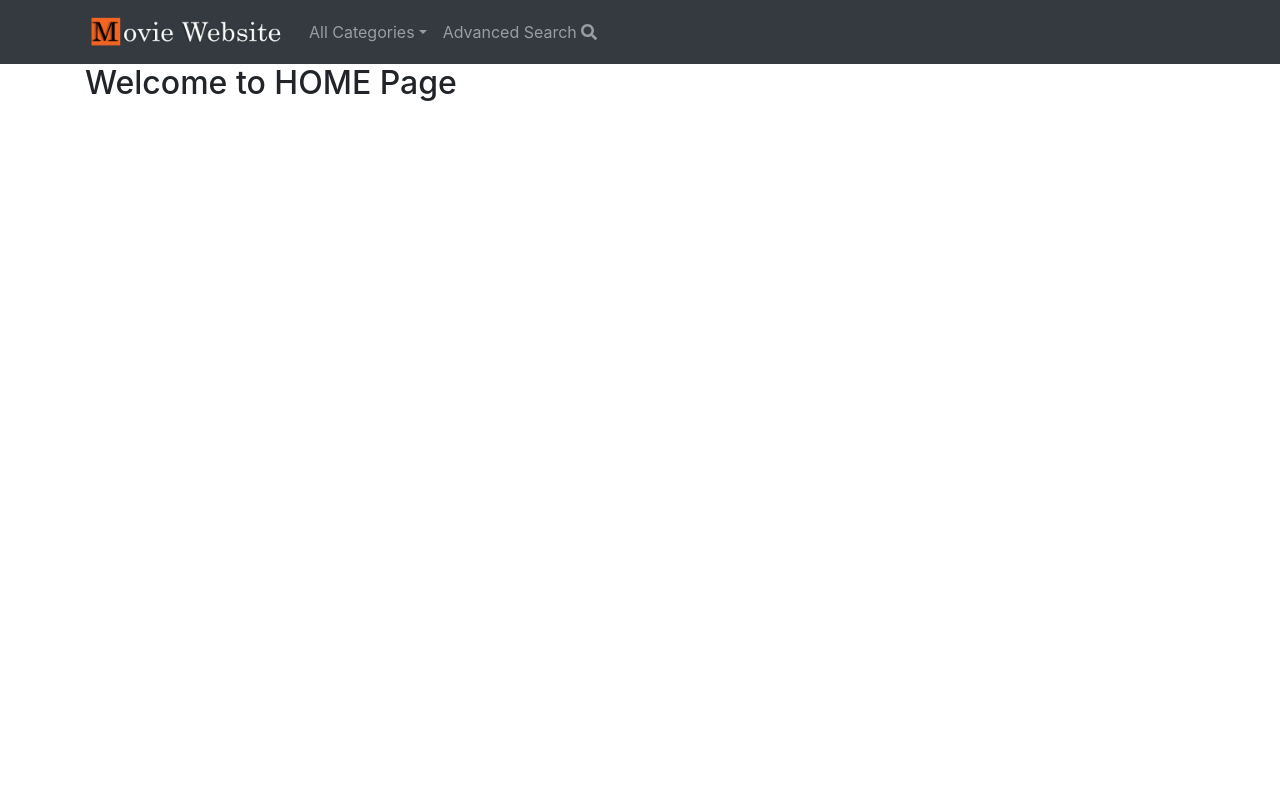
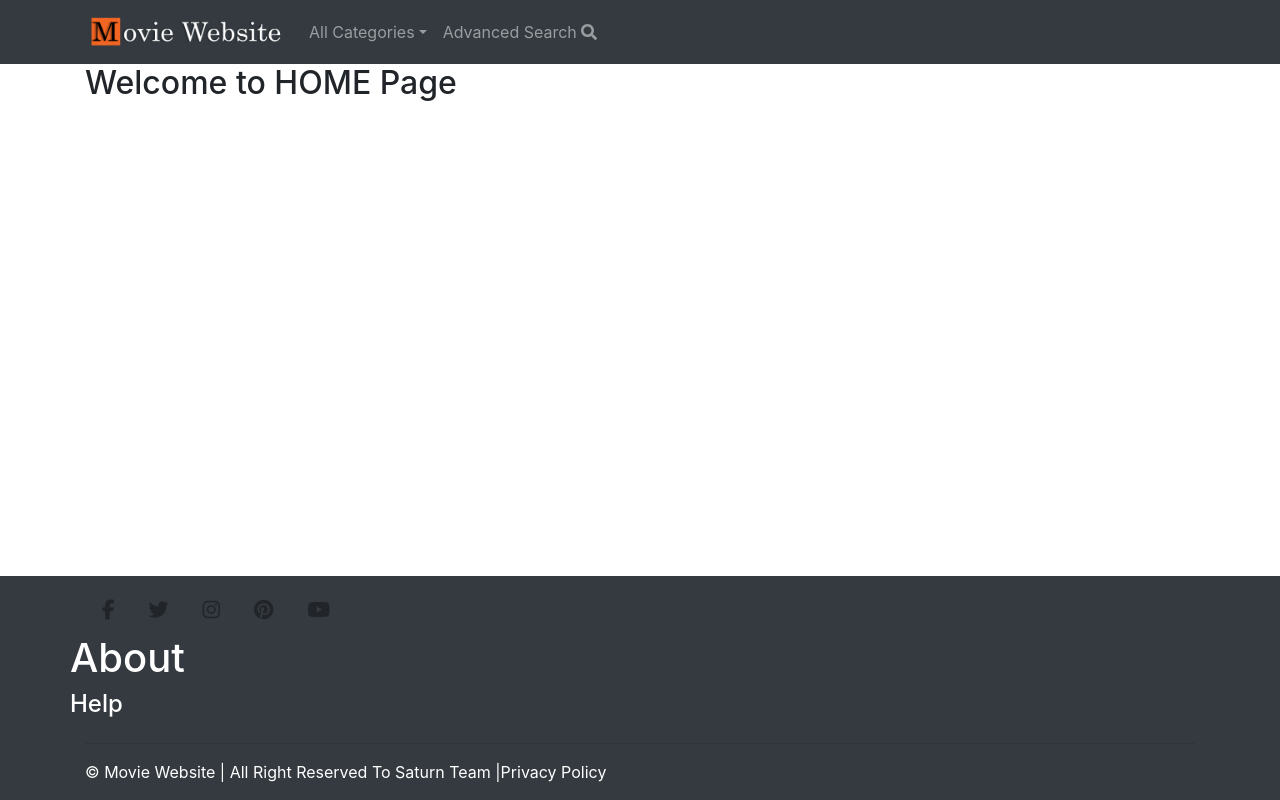
Before and after one commit to vasiluca32/Luca, a React (Create React App) app: page / in a window 1280 px wide. Built offline with nearby package versions, Linux system fonts and the light colour scheme.

Commit message:
adding the footer

```diff
--- a/package.json
+++ b/package.json
@@ -10,6 +10,7 @@
     "@testing-library/react": "^9.5.0",
     "@testing-library/user-event": "^7.2.1",
     "bootstrap": "^4.4.1",
+    "mdbreact": "^4.25.4",
     "react": "^16.13.1",
     "react-dom": "^16.13.1",
     "react-native-vector-icons": "^6.6.0",
--- a/public/index.html
+++ b/public/index.html
@@ -5,14 +5,28 @@
     <link rel="icon" href="./src/images/m logo.png" />
     <meta name="viewport" content="width=device-width, initial-scale=1" />
     <meta name="theme-color" content="#000000" />
-    <script src="https://code.jquery.com/jquery-3.4.1.slim.min.js" integrity="sha384-J6qa4849blE2+poT4WnyKhv5vZF5SrPo0iEjwBvKU7imGFAV0wwj1yYfoRSJoZ+n" crossorigin="anonymous"></script>
-<script src="https://cdn.jsdelivr.net/npm/popper.js@1.16.0/dist/umd/popper.min.js" integrity="sha384-Q6E9RHvbIyZFJoft+2mJbHaEWldlvI9IOYy5n3zV9zzTtmI3UksdQRVvoxMfooAo" crossorigin="anonymous"></script>
-<script src="https://stackpath.bootstrapcdn.com/bootstrap/4.4.1/js/bootstrap.min.js" integrity="sha384-wfSDF2E50Y2D1uUdj0O3uMBJnjuUD4Ih7YwaYd1iqfktj0Uod8GCExl3Og8ifwB6" crossorigin="anonymous"></script>
+    <script
+      src="https://kit.fontawesome.com/a802619222.js"
+      crossorigin="anonymous"
+    ></script>
+    <script
+      src="https://code.jquery.com/jquery-3.4.1.slim.min.js"
+      integrity="sha384-J6qa4849blE2+poT4WnyKhv5vZF5SrPo0iEjwBvKU7imGFAV0wwj1yYfoRSJoZ+n"
+      crossorigin="anonymous"
+    ></script>
+    <script
+      src="https://cdn.jsdelivr.net/npm/popper.js@1.16.0/dist/umd/popper.min.js"
+      integrity="sha384-Q6E9RHvbIyZFJoft+2mJbHaEWldlvI9IOYy5n3zV9zzTtmI3UksdQRVvoxMfooAo"
+      crossorigin="anonymous"
+    ></script>
+    <script
+      src="https://stackpath.bootstrapcdn.com/bootstrap/4.4.1/js/bootstrap.min.js"
+      integrity="sha384-wfSDF2E50Y2D1uUdj0O3uMBJnjuUD4Ih7YwaYd1iqfktj0Uod8GCExl3Og8ifwB6"
+      crossorigin="anonymous"
+    ></script>
     <title>Movie Website</title>
   </head>
   <body>
-
- <div id="root"></div>
-
+    <div id="root"></div>
   </body>
 </html>
--- a/src/App.css
+++ b/src/App.css
@@ -0,0 +1,11 @@
+.page-container {
+  display: flex;
+  flex-direction: column;
+  min-height: 100vh;
+}
+.content-wrap {
+  flex: 1;
+  height: 50px;
+  align-items: center;
+  justify-content: center;
+}
--- a/src/App.js
+++ b/src/App.js
@@ -1,12 +1,16 @@
 import React, { Component } from "react";
 import "./App.css";
 import Header from "./components/Header";
+import Footer from "./components/Footer";
 
 class App extends Component {
   render() {
     return (
-      <div className="App">
-        <Header />
+      <div className="page-container">
+        <div className="content-wrap">
+          <Header />
+        </div>
+        <Footer />
       </div>
     );
   }
--- /dev/null
+++ b/src/components/Footer.css
@@ -0,0 +1,8 @@
+.main-footer {
+  color: white;
+  background-color: #343a40;
+  padding-top: 10px;
+  position: relative;
+  bottom: 0;
+  align-items: center;
+}
--- /dev/null
+++ b/src/components/Footer.js
@@ -0,0 +1,92 @@
+import React from "react";
+import { MDBIcon, MDBContainer, MDBBtn } from "mdbreact";
+
+import "./Footer.css";
+
+const Footer = () => {
+  return (
+    <div className="main-footer">
+      <div className="container">
+        <div className="row">
+          <MDBContainer>
+            <MDBBtn size="lg" tag="a" floating social="fb">
+              <MDBIcon fab icon="facebook-f" />
+            </MDBBtn>
+            <MDBBtn size="lg" tag="a" floating social="tw">
+              <MDBIcon fab icon="twitter" />
+            </MDBBtn>
+            <MDBBtn size="lg" tag="a" floating social="ins">
+              <MDBIcon fab icon="instagram" />
+            </MDBBtn>
+            <MDBBtn size="lg" tag="a" floating social="pin">
+              <MDBIcon fab icon="pinterest" />
+            </MDBBtn>
+            <MDBBtn size="lg" tag="a" floating social="yt">
+              <MDBIcon fab icon="youtube" />
+            </MDBBtn>
+          </MDBContainer>
+        </div>
+        <div className="row">
+          <h1>About</h1>
+        </div>
+        <div className="row">
+          <h4>Help</h4>
+        </div>
+
+        <hr />
+        <div className="row">
+          <p className="col-sm">
+            &copy; {new Date().getFullYear} Movie Website | All Right Reserved
+            To Saturn Team |Privacy Policy
+          </p>
+        </div>
+      </div>
+    </div>
+  );
+};
+
+export default Footer;
+
+// const Footer = () => {
+//     return (
+//       <div className="main-footer">
+//         <div className="container">
+//           <div className="row">
+//             {/* Colum1 */}
+//             <div className="col-sm">
+//               <h1>Movie website</h1>
+//             </div>
+//             {/* Colum2 */}
+//             <div className="col-sm">
+//               <h1>Movie website</h1>
+//               <ul className="list-unstyled">
+//                 <a href="#!" className="fb-ic mr-3">
+//                   <MDBIcon fab icon="facebook-f" />
+//                 </a>
+//                 <li>b</li>
+//                 <li>c</li>
+//               </ul>
+//             </div>
+//             {/* Colum3 */}
+//             <div className="col-sm">
+//               <h1>Movie website</h1>
+//               <ul className="list-unstyled">
+//                 <li>d</li>
+//                 <li>e</li>
+//                 <li>f</li>
+//               </ul>
+//             </div>
+//           </div>
+//           <hr />
+//           <div className="row">
+//             <p className="col-sm">
+//               &copy;{new Date().getFullYear} Movie Website | All Right Reserved To
+//               Saturn Team |Privacy Policy
+//             </p>
+//           </div>
+//         </div>
+//       </div>
+//     );
+//   };
+
+//   export default Footer;
```
Also changed, not shown: 1 other file (tests, documents, lock files or other folders).
